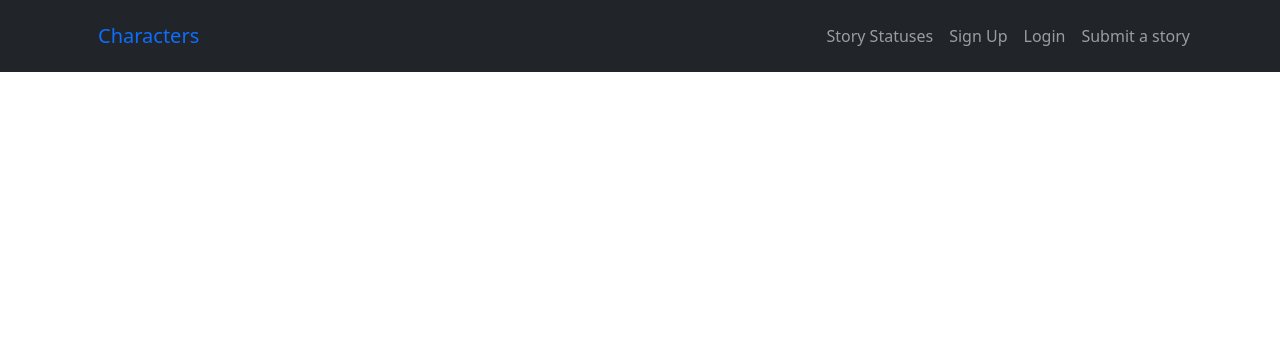
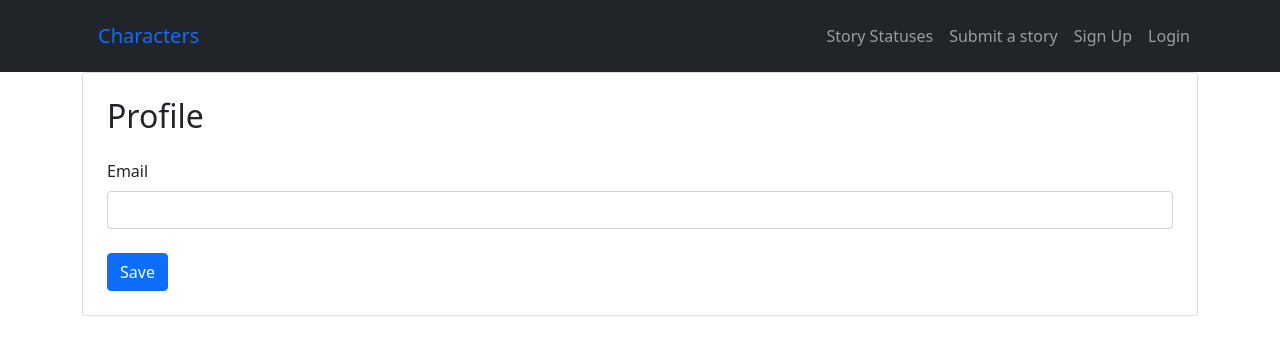
Before and after one commit to UTSCCSCC01/finalprojects22-characters-gp, a React (Create React App) app in the folder frontend/: page /profile/1 in a window 1280 px wide. Shown: the top 352 px of the page. Built offline with nearby package versions, Linux system fonts and the light colour scheme; no server answers.

Commit message:
CHAR-18/CHAR-39 Created profile page that display user info

```diff
--- a/frontend/src/App.js
+++ b/frontend/src/App.js
@@ -4,6 +4,7 @@ import Navbar from 'react-bootstrap/Navbar'
 import Container from 'react-bootstrap/Container'
 import Row from 'react-bootstrap/Row'
 import Col from 'react-bootstrap/Col'
+import { NavDropdown, Toast, ToastContainer } from 'react-bootstrap'
 import 'bootstrap/dist/css/bootstrap.min.css'
 import './App.css'
 import { BrowserRouter as Router, Switch, Route, Link } from 'react-router-dom'
@@ -12,13 +13,21 @@ import StoryDetails from './components/StoryDetails'
 import Login from './components/Login'
 import StoriesList from './components/StoriesList'
 import SubmitStory from './components/SubmitStory'
+import ProfileInfo from './components/ProfileInfo'
 
 class App extends React.Component {
   constructor(props) {
     super(props);
     this.signOut = this.signOut.bind(this);
     this.signIn = this.signIn.bind(this);
-    this.state = { user: null };
+    this.setToast = this.setToast.bind(this);
+    this.state = {
+      user: null,
+      toast: {
+        show: false,
+        msg: ''
+      }
+    };
   }
   //componentDidMount() method runs after the component output has been rendered to the DOM.
   componentDidMount() {
@@ -33,12 +42,18 @@ class App extends React.Component {
   signIn(data) {
     this.setState({ user: data })
     localStorage.setItem('user', JSON.stringify(data))
-    console.log("Signed In!", data)
+    this.setToast("Signed in!")
+    console.log(this.state.user)
   }
 
   signOut() {
     localStorage.removeItem('user')
     this.setState({ user: null })
+    this.setToast("Signed out.")
+  }
+
+  setToast(message) {
+    this.setState({ toast: { show: true, msg: message } })
   }
 
   render() {
@@ -58,18 +73,16 @@ class App extends React.Component {
                     Story Statuses
                   </Link>
                 </Nav>
-                {this.state.user === null ?
+                <Nav>
+                  <Link to={'/submitStory'} className="nav-link">
+                    Submit a story
+                  </Link>
+                </Nav>
+                {this.state.user === null &&
                   <Nav>
                     <Link to={'/signup'} className="nav-link">
                       Sign Up
                     </Link>
-                  </Nav>
-                  :
-                  <Nav>
-                    <Link to={'/'} onClick={this.signOut} className="nav-link">
-                      Sign Out
-                    </Link>
-
                   </Nav>
                 }
                 {this.state.user === null &&
@@ -78,11 +91,15 @@ class App extends React.Component {
                       Login
                     </Link>
                   </Nav>}
-                <Nav>
-                  <Link to={'/submitStory'} className="nav-link">
-                    Submit a story
-                  </Link>
-                </Nav>
+                {this.state.user !== null &&
+                  <NavDropdown title="Profile">
+                      <NavDropdown.Item href={'/profile/' + this.state.user._id}>
+                        Settings
+                      </NavDropdown.Item>
+                      <NavDropdown.Item href={'/'} onClick={this.signOut}>
+                        Sign Out
+                      </NavDropdown.Item>
+                  </NavDropdown>}
               </Nav>
             </Container>
           </Navbar>
@@ -99,7 +116,7 @@ class App extends React.Component {
                     <Route
                       exact
                       path="/Login"
-                      component={(props) => <Login {... props} signIn={this.signIn} />}
+                      component={(props) => <Login {...props} signIn={this.signIn} />}
                     />
                     <Route
                       exact
@@ -108,11 +125,16 @@ class App extends React.Component {
                     <Route
                       exact
                       path="/submitStory"
-                      component={(props) => <SubmitStory {... props} />} />
+                      component={(props) => <SubmitStory {...props} />} />
                     <Route
                       exact
                       path="/stories/:id"
                       render={(props) => <StoryDetails {...props} />}
+                    />
+                    <Route
+                      exact
+                      path="/profile/:id"
+                      render={(props) => <ProfileInfo {...props} setToast={this.setToast}/>}
                     />
                   </Switch>
                 </div>
@@ -120,6 +142,11 @@ class App extends React.Component {
             </Row>
           </Container>
         </Router>
+        <ToastContainer position="bottom-end" className="p-3">
+          <Toast onClose={() => this.setState({ toast: { show: false } })} show={this.state.toast.show} delay={2000} autohide>
+            <Toast.Body>{this.state.toast.msg}</Toast.Body>
+          </Toast>
+        </ToastContainer>
       </div>
     )
   }
--- /dev/null
+++ b/frontend/src/components/ProfileEdit.js
@@ -0,0 +1,114 @@
+import React, { Component } from 'react';
+import Form from 'react-bootstrap/Form';
+import { Row, Col, Card } from 'react-bootstrap';
+import Button from 'react-bootstrap/Button';
+import Alert from 'react-bootstrap/Alert'
+import axios from 'axios';
+import config from '../config'
+
+export default class ProfileEdit extends Component {
+    constructor(props) {
+        super(props);
+        //setup SubmitForm methods
+        //bind methods to pass to other components
+        this.saveProfile = this.saveProfile.bind(this);
+        this.verifyProfile = this.verifyProfile.bind(this);
+        //setup SubmitForm state
+        this.state = {
+            email: '',
+            warnings: {
+                email: ''
+            }
+        }
+    }
+
+    componentDidMount() {
+        axios.get(config.backend + '/users/' + this.props._id)
+            .then(res => {
+                this.setState({
+                    email: res.data.email
+                });
+            })
+            .catch((error) => {
+                console.log(error);
+            })
+    }
+
+    async saveProfile(e) {
+        e.preventDefault();
+
+        const newWarnings = await this.verifyProfile()
+        if (Object.keys(newWarnings).length > 0) {
+            this.setState({ warnings: newWarnings })
+            return
+        }
+        const data = {
+            email: this.state.email
+        };
+        axios.put(config.backend + '/users/' + this.props._id, data)
+            .then(res => {
+                this.props.setToast('Email successfully updated')
+                this.setState({
+                    warnings: {
+                        email: ''
+                    }
+                })
+            });
+
+
+    }
+    savePassword(e) {
+        e.preventDefault();
+        console.log(this.state)
+    }
+
+    async verifyProfile() {
+        let newWarnings = {}
+        if (!this.state.email) {
+            newWarnings.email = 'Please provide a valid email.'
+        }
+        else if (!String(this.state.email)
+            .toLowerCase()
+            .match(
+                /^(([^<>()[\]\\.,;:\s@"]+(\.[^<>()[\]\\.,;:\s@"]+)*)|(".+"))@((\[[0-9]{1,3}\.[0-9]{1,3}\.[0-9]{1,3}\.[0-9]{1,3}\])|(([a-zA-Z\-0-9]+\.)+[a-zA-Z]{2,}))$/
+            )) {
+            newWarnings.email = 'Invalid email.'
+        } else {
+            let res = await axios.get(config.backend + '/users/?email=' + this.state.email, this.state);
+            console.log(res.data)
+            if (res.data.length > 0 && res.data[0]._id == this.props._id) {
+                newWarnings.email = 'New email cannot be same as your old email.'
+            } else if (res.data.length > 0) {
+                newWarnings.email = 'An account already exists with this email.'
+            }
+        }
+        return new Promise((res, rej) => res(newWarnings));
+    }
+
+
+    render() {
+        return (<div>
+
+            <Card className="text-start p-4">
+                <h2 className="mb-4">Profile</h2>
+                <Form noValidate onSubmit={this.saveProfile}>
+                    <Form.Group controlId="email">
+                        <Form.Label>
+                            Email
+                        </Form.Label>
+                        <Form.Control required type="text"
+                            onChange={(e) => this.setState({ email: e.target.value })} value={this.state.email} isInvalid={!!this.state.warnings.email}
+                        />
+                        <Form.Control.Feedback type='invalid'>
+                            {this.state.warnings.email}
+                        </Form.Control.Feedback>
+                    </Form.Group>
+                    <Button size="md" block="block" type="submit" className="mt-4">
+                        Save
+                    </Button>
+                </Form>
+            </Card>
+        </div>
+        )
+    }
+}
--- /dev/null
+++ b/frontend/src/components/ProfileInfo.js
@@ -0,0 +1,54 @@
+import React, { Component } from 'react';
+import Form from 'react-bootstrap/Form';
+import { Row, Col, Card } from 'react-bootstrap';
+import Button from 'react-bootstrap/Button';
+import Alert from 'react-bootstrap/Alert'
+import axios from 'axios';
+import config from '../config'
+import ProfileEdit from './ProfileEdit';
+
+class ProfileInfo extends Component {
+    constructor(props) {
+        super(props);
+        //setup SubmitForm methods
+        //setup SubmitForm state
+        this.state = {
+            _id: '',
+            email: ''
+        }
+    }
+
+
+    render() {
+        return (<div>
+            <Row>
+                {/* <Col md="2">
+                    <nav id="navbar-example3" class="navbar navbar-light bg-light flex-column align-items-stretch p-3">
+                        <a class="navbar-brand" href="">Navbar</a>
+                        <nav class="nav nav-pills flex-column">
+                            <a class="nav-link" href="#item-1">Item 1</a>
+                            <nav class="nav nav-pills flex-column">
+                                <a class="nav-link ms-3 my-1" href="#item-1-1">Item 1-1</a>
+                                <a class="nav-link ms-3 my-1" href="#item-1-2">Item 1-2</a>
+                            </nav>
+                            <a class="nav-link" href="#item-2">Item 2</a>
+                            <a class="nav-link" href="#item-3">Item 3</a>
+                            <nav class="nav nav-pills flex-column">
+                                <a class="nav-link ms-3 my-1" href="#item-3-1">Item 3-1</a>
+                                <a class="nav-link ms-3 my-1" href="#item-3-2">Item 3-2</a>
+                            </nav>
+                        </nav>
+                    </nav>
+                </Col> */}
+                <Col>
+                    <ProfileEdit _id={this.props.match.params.id} setToast={this.props.setToast} />
+
+                </Col>
+            </Row>
+        </div>
+        )
+    }
+}
+
+
+export default ProfileInfo;
```
Also changed, not shown: frontend/src/components/Login.js (+35 -23 lines), frontend/src/components/SignUp.js (+29 -7 lines), 1 other file (tests, documents, lock files or other folders). Lines whose indentation alone changed are shown as unchanged.
